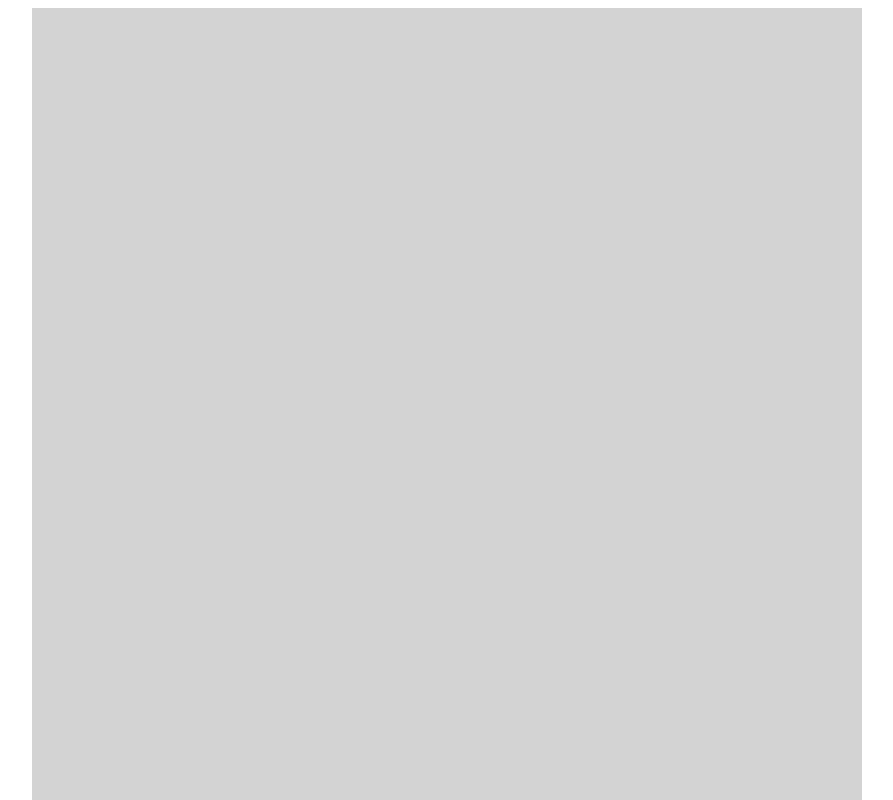
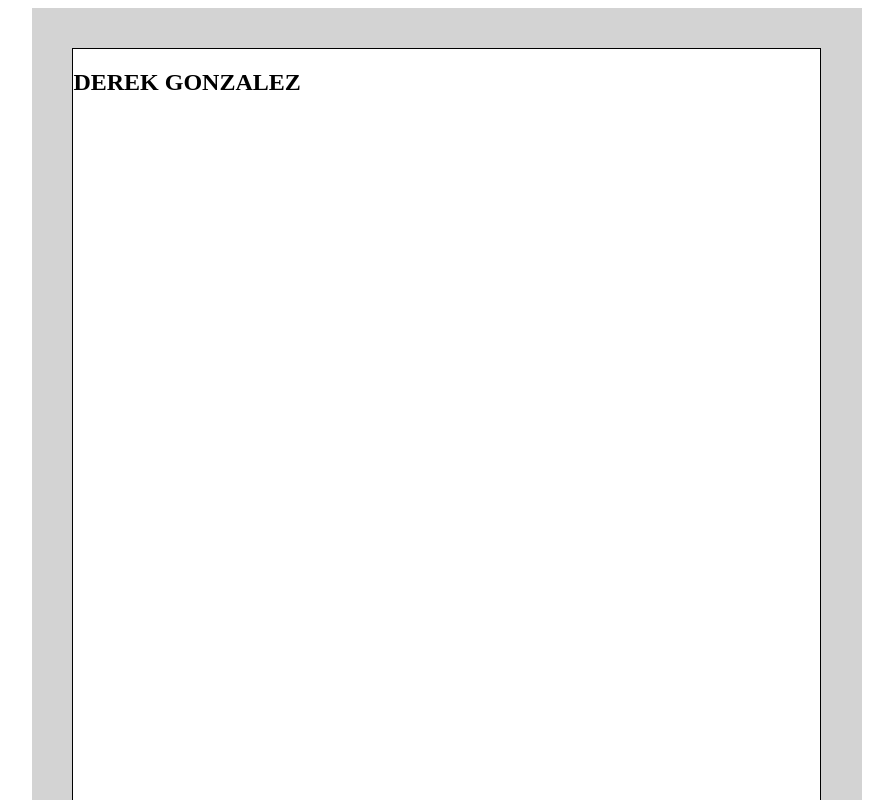
Before and after one commit to DerekNoguera/Proyecto1, a plain HTML site: page index.html in a window 1280 px wide. Shown: the top 800 px of the page, without its empty margins (241-1134 px from the left). Drawn offline with Linux system fonts and the light colour scheme.

Commit message:
Cree container secunadrio con boder y agregue un h1

```diff
--- a/index.html
+++ b/index.html
@@ -11,7 +11,7 @@
         <div class="container-border">
             <header>
                 <nav>
-
+                    <h1>DEREK GONZALEZ</h1>
                 </nav>
             </header>
             <section>
--- a/style.css
+++ b/style.css
@@ -6,5 +6,11 @@
     margin-left: 21%;
 }
 .container-border{
-
+    display: inline-block;
+    border: solid black 1px;
+    height: 94%;
+    width: 90%;
+    background-color: white;
+    margin-left: 40px;
+    margin: 40px;
 }
```
